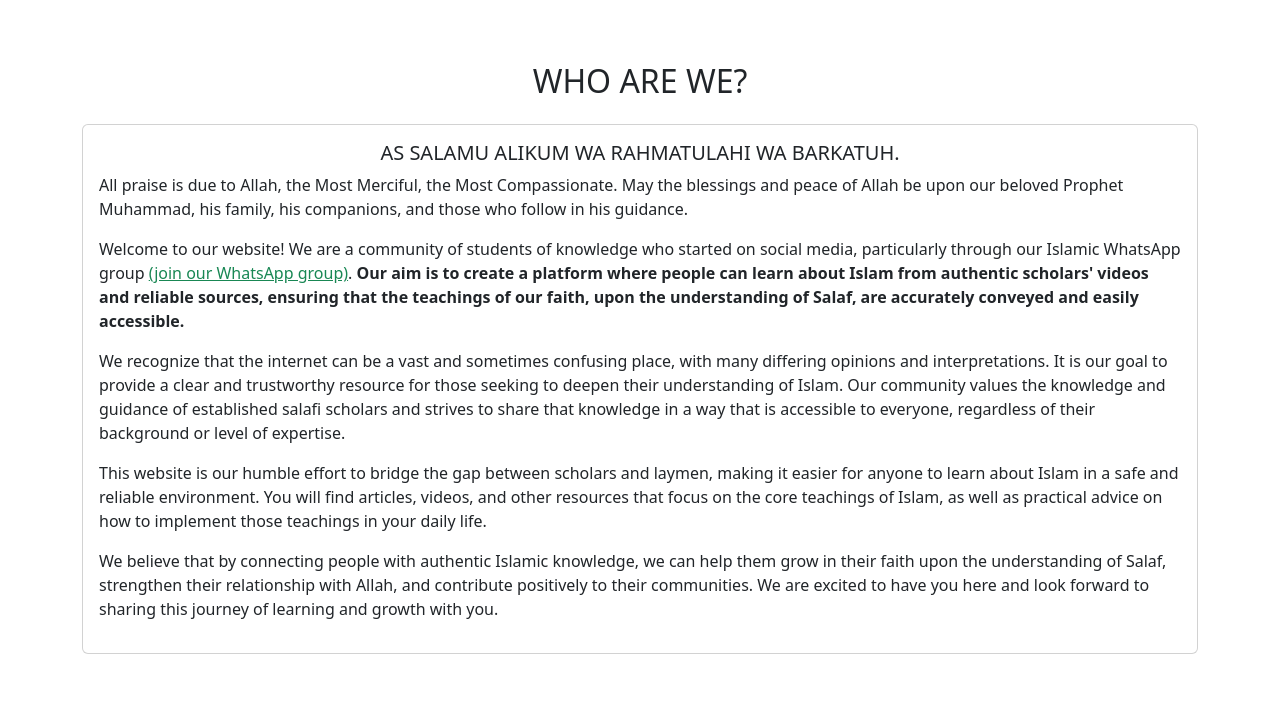
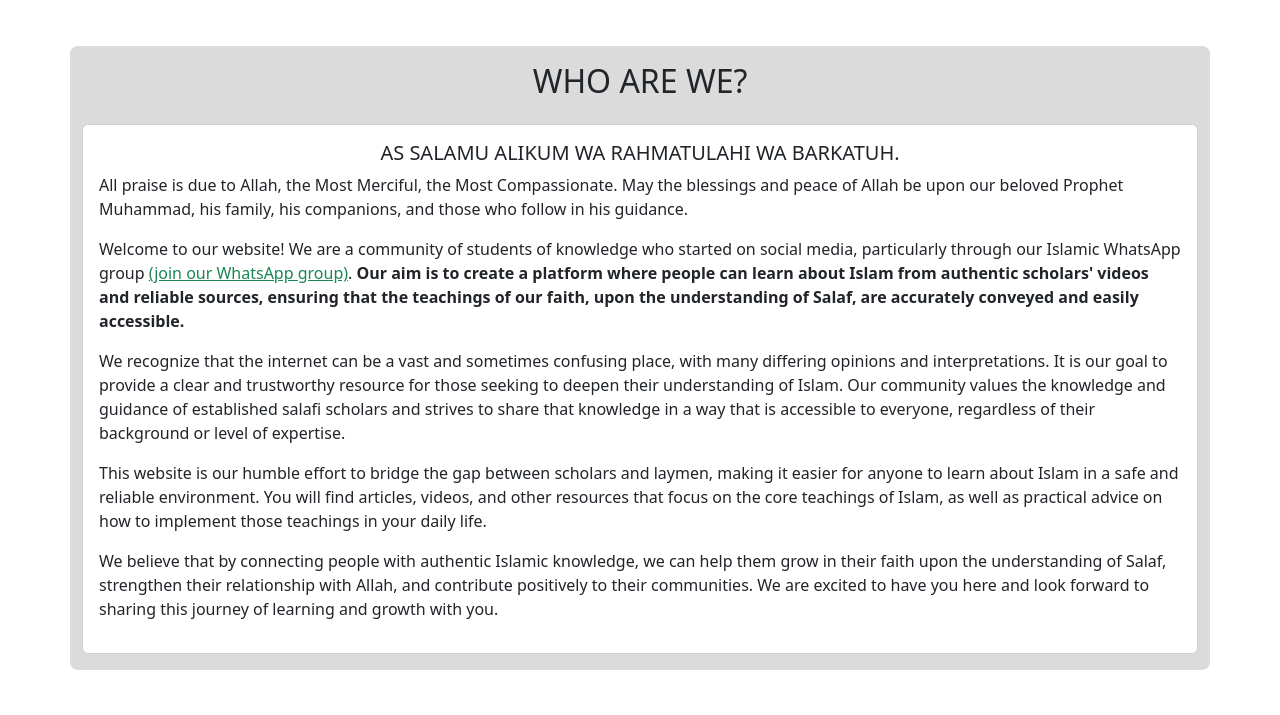
Before and after one commit to jahir01khan/Dar-al-Islam, a plain HTML site: page index.html in a window 1280 px wide. Shown: the part 802-1517 px from the top of the page. Drawn offline with nearby package versions, Linux system fonts and the light colour scheme.

Commit message:
Update style.css

```diff
--- a/style.css
+++ b/style.css
@@ -38,3 +38,14 @@
     background-repeat: no-repeat;
 
 }
+
+.block {
+  animation: appear linear;
+  animation-timeline: view()
+  animation-range entry 0% cover 40%
+}
+
+.bg-color {
+  background-color: #dbdbdb;
+  box-shadow: #000000;
+}
```
